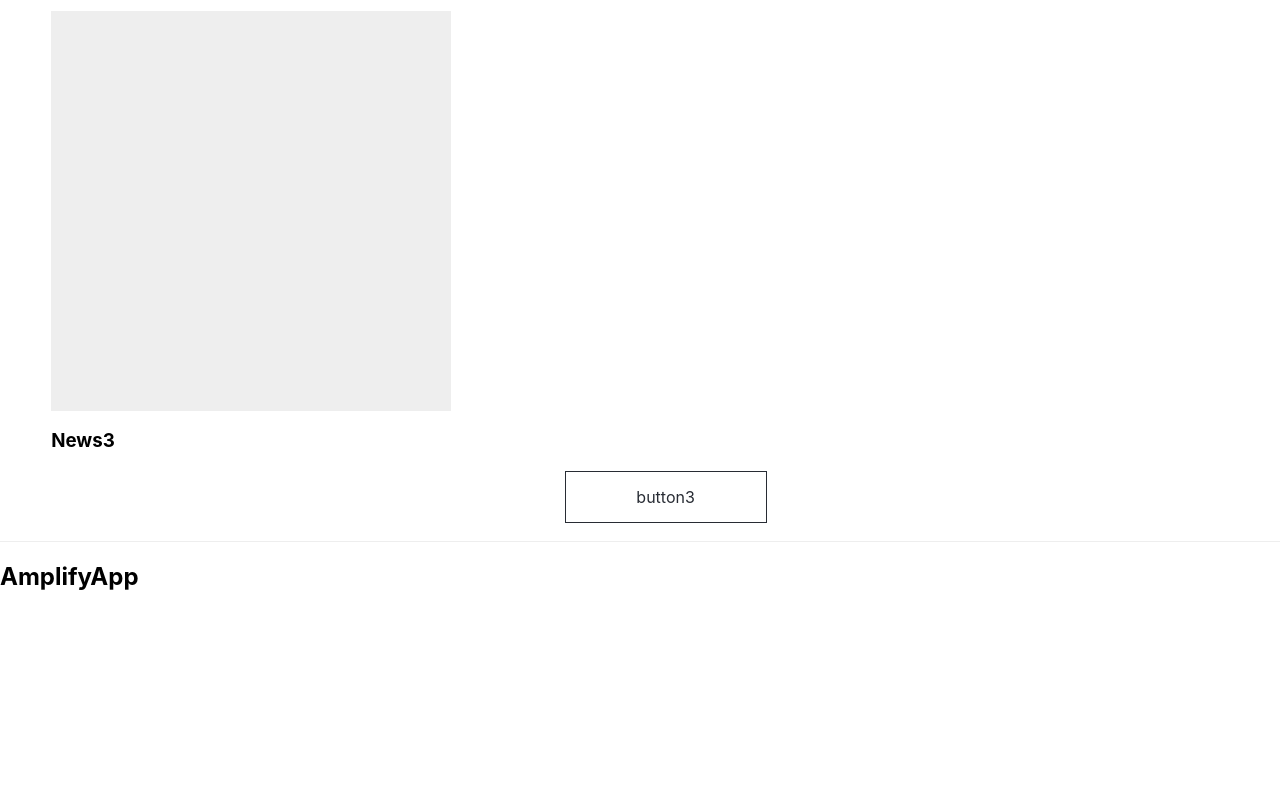
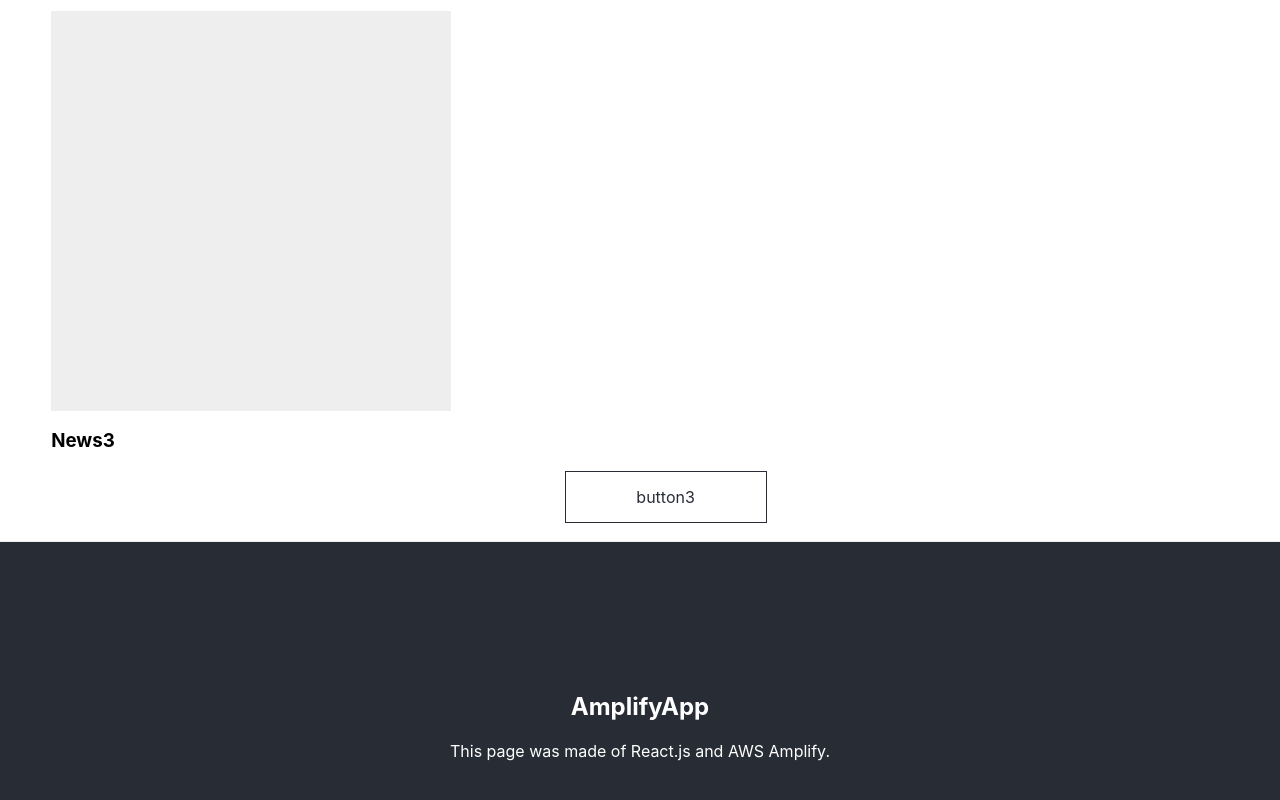
Before and after one commit to tanakadaichi1989/amplifyapp, a React (Create React App) app: page / in a window 1280 px wide. Shown: the part 2073-2873 px from the top of the page. Before the commit the page ends 2684 px from the top, so only its background shows below. Built offline with nearby package versions, Linux system fonts and the light colour scheme.

Commit message:
edit Footer.tsx and App.css regarding to Footer component

```diff
--- a/src/App.css
+++ b/src/App.css
@@ -126,3 +126,24 @@
   padding: 10px 80px;
   border-bottom: #EEEEEE solid 1px;
 }
+
+.Footer {
+  padding-top: 100px;
+  height: 300px;
+  background-color: #282c34;
+  color: white;
+}
+
+.Footer img {
+  display: block;
+  margin: 0 auto;
+}
+
+.Footer h2 {
+  margin-top: 50px;
+  text-align: center;
+}
+
+.Footer p {
+  text-align: center;
+}
--- a/src/Footer.tsx
+++ b/src/Footer.tsx
@@ -3,8 +3,9 @@ import React from 'react';
 class Footer extends React.Component {
     render(){
         return(
-            <div>
+            <div className = "Footer">
                 <h2>AmplifyApp</h2>
+                <p>This page was made of React.js and AWS Amplify.</p>
             </div>
         )
     }
```
